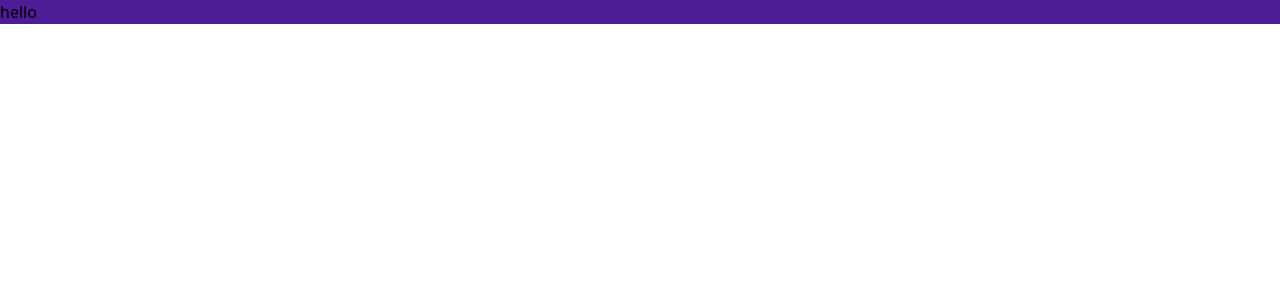
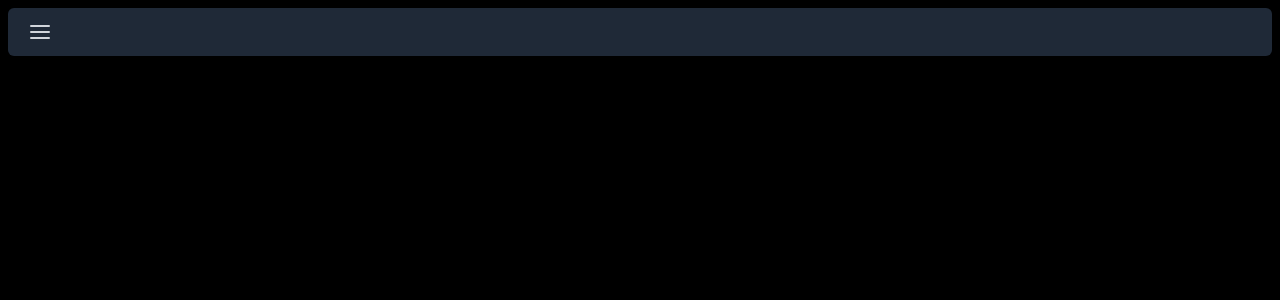
Before and after one commit to Himanshubansal155/ReactTodoList, a React (Create React App) app: page / in a window 1280 px wide. Shown: the top 300 px of the page. Built offline with nearby package versions, Linux system fonts and the light colour scheme.

Commit message:
implemented Navbar

```diff
--- a/package.json
+++ b/package.json
@@ -4,6 +4,7 @@
   "private": true,
   "dependencies": {
     "@craco/craco": "^6.2.0",
+    "@headlessui/react": "^1.4.0",
     "@testing-library/jest-dom": "^5.11.4",
     "@testing-library/react": "^11.1.0",
     "@testing-library/user-event": "^12.1.10",
@@ -12,6 +13,7 @@
     "@types/react-dom": "^17.0.0",
     "react": "^17.0.2",
     "react-dom": "^17.0.2",
+    "react-icons": "^4.2.0",
     "react-scripts": "4.0.3",
     "typescript": "^4.1.2",
     "web-vitals": "^1.0.1"
--- a/src/App.tsx
+++ b/src/App.tsx
@@ -1,6 +1,12 @@
+import Navbar from "./components/Navbar";
+import TodoList from "./TodoList";
+
 function App() {
   return (
-    <div className="bg-purple-900 w-full h-full">hello</div>
+    <div className="bg-black w-full h-screen text-white p-2">
+      <Navbar />
+      <TodoList />
+    </div>
   );
 }
 
--- /dev/null
+++ b/src/TodoList.tsx
@@ -0,0 +1,14 @@
+import {FC, memo} from "react";
+
+interface Props {}
+
+const TodoList: FC<Props> = () => {
+  return (
+    <div>
+    </div>
+  );
+};
+
+TodoList.defaultProps = {};
+
+export default memo(TodoList);
--- /dev/null
+++ b/src/components/Navbar.tsx
@@ -0,0 +1,18 @@
+import { FC, memo } from "react";
+import { FiMenu } from "react-icons/fi";
+
+interface Props {}
+
+const Navbar: FC<Props> = () => {
+  return (
+    <div className="bg-gray-800 w-full h-12 rounded-md px-5">
+      <div className="flex items-center h-full">
+        <FiMenu className="text-2xl text-gray-300" />
+      </div>
+    </div>
+  );
+};
+
+Navbar.defaultProps = {};
+
+export default memo(Navbar);
```
Also changed, not shown: 1 other file (tests, documents, lock files or other folders).
